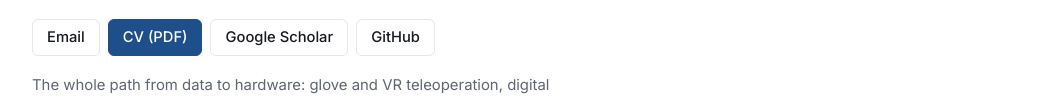
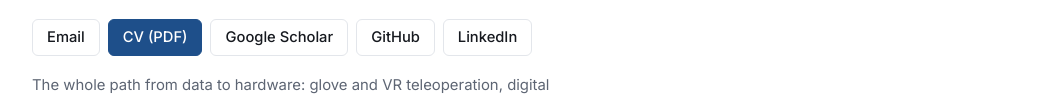
Before and after one commit to ismael-esp/ismael-esp.github.io, a plain HTML site: page index.html in a window 1280 px wide. Shown: the part 581-681 px from the top of the page, without its empty margins (112-1167 px from the left). Drawn offline with Linux system fonts and the light colour scheme.

Commit message:
Link the LinkedIn profile from the intro and the Contact box

```diff
--- a/index.html
+++ b/index.html
@@ -70,7 +70,7 @@
         <li><a href="assets/Espinoza_Ismael_CV.pdf" class="primary">CV (PDF)</a></li>
         <li><a href="https://scholar.google.com/citations?user=3S9BoVAAAAAJ&amp;hl=en" target="_blank" rel="noopener">Google Scholar</a></li>
         <li><a href="https://github.com/ismael-esp" target="_blank" rel="noopener">GitHub</a></li>
-        <!-- LinkedIn: add an <li> here once the profile text matches the CV (linkedin.com/in/ismael-e-1629bb229). -->
+        <li><a href="https://www.linkedin.com/in/ismael-e-1629bb229/" target="_blank" rel="noopener">LinkedIn</a></li>
       </ul>
       <p class="intro-more">The whole path from data to hardware: glove and VR teleoperation, digital twins in Isaac Lab,
       transformer policies trained with imitation and reinforcement learning, and ROS&nbsp;2 deployment with 6D object
@@ -561,6 +561,7 @@
         <dt>Lab</dt><dd><a href="mailto:inespinoza24@khu.ac.kr">inespinoza24@khu.ac.kr</a></dd>
         <dt>CV</dt><dd><a href="assets/Espinoza_Ismael_CV.pdf">Espinoza_Ismael_CV.pdf</a></dd>
         <dt>Scholar</dt><dd><a href="https://scholar.google.com/citations?user=3S9BoVAAAAAJ&amp;hl=en" target="_blank" rel="noopener">Google Scholar profile</a></dd>
+        <dt>LinkedIn</dt><dd><a href="https://www.linkedin.com/in/ismael-e-1629bb229/" target="_blank" rel="noopener">linkedin.com/in/ismael-e-1629bb229</a></dd>
       </dl>
     </div>
   </section>
```
